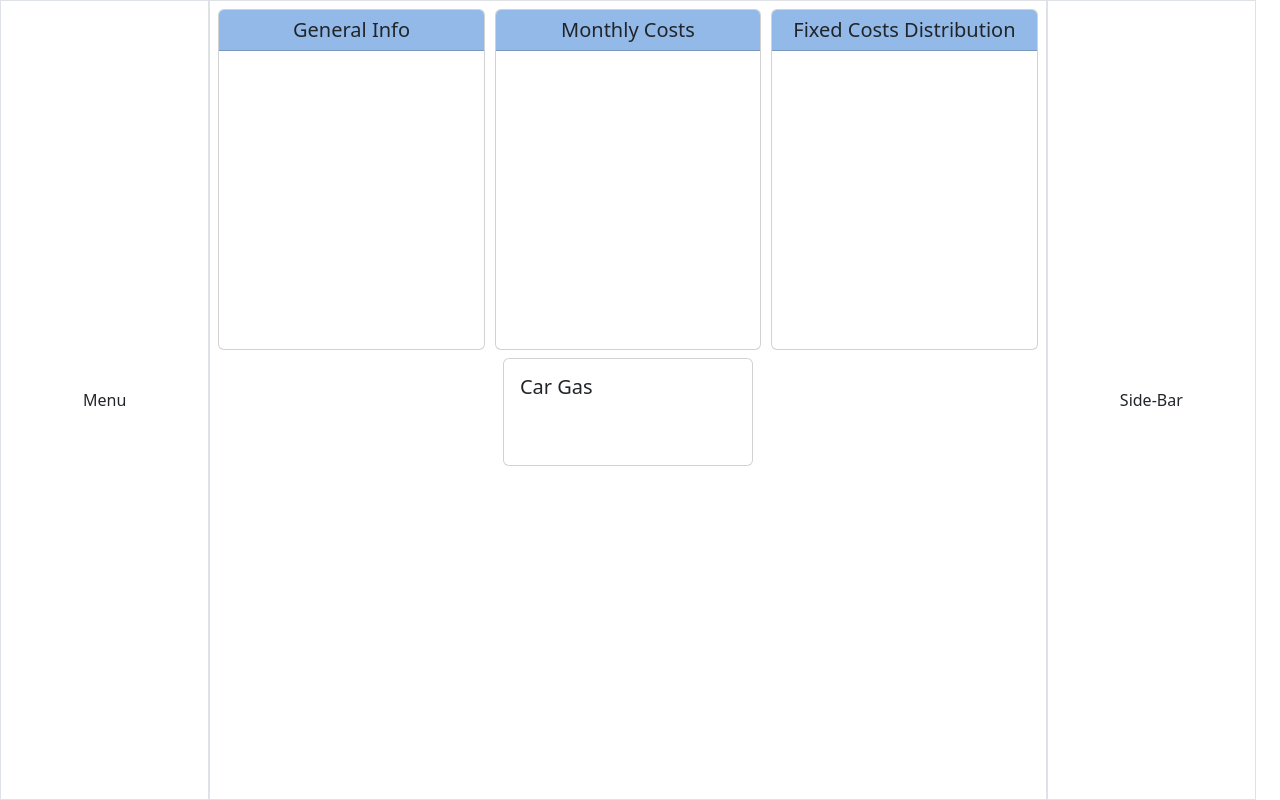
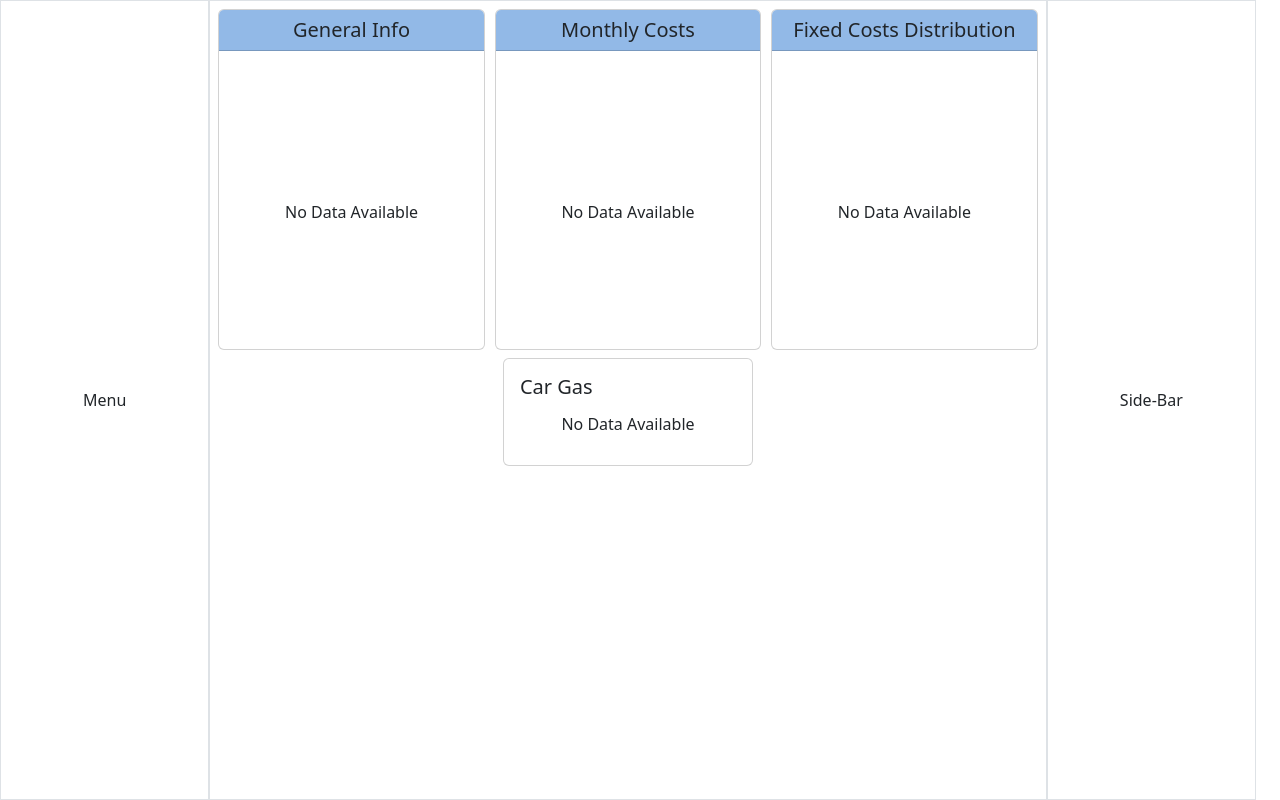
Before and after one commit to mGruber1/financialDashboard, a website: page index.html in a window 1280 px wide. Drawn offline with nearby package versions, Linux system fonts and the light colour scheme; no server answers.

Commit message:
fix: fixed empty-data-message-display

```diff
--- a/css/modifications.css
+++ b/css/modifications.css
@@ -23,12 +23,17 @@ h6 {
 }
 
 .card-body {
+  position: relative;
   overflow-y: scroll;
+  position: relative;
 }
 
 .emptyDataDisplay {
-  display: flex;
-  justify-content: center;
-  align-items: center;
-  height: 100%;
+  z-index: 1;
+  position: absolute;
+  text-align: center;
+  top: 50%;
+  left: 50%;
+  transform: translateX(-50%);
+  width: 100%;
 }
--- a/index.html
+++ b/index.html
@@ -15,16 +15,17 @@
   </head>
   <script type="module">
     import {
-      loadData
+      loadData,
     } from "./js/modules/api/dataHandling.js";
 
     import { checkBackendAvailability } from "./js/modules/api/apiCalls.js";
+    import {showEmptyDataMessage} from "./js/modules/api/dataHandlingFunctions.js";
     import displayFieldList from "./js/modules/misc/displayFieldList.js";
 
     if (await checkBackendAvailability()) {
       loadData();
     } else {
-      // TODO Implement Empty Display Function, the old one does not work anymore
+      showEmptyDataMessage();
     }
   </script>
   <body class="w-100 h-100">
--- a/js/modules/api/dataHandlingFunctions.js
+++ b/js/modules/api/dataHandlingFunctions.js
@@ -60,3 +60,18 @@ export const calculateFuckYouMoney = (incomeRate, fixedCosts) => {
   const fuckYouMoney = incomeRate - fixedCosts;
   return fuckYouMoney;
 };
+
+export const showEmptyDataMessage = () => {
+  const cardBodies = document.getElementsByClassName("card-body");
+
+  for (let cardBody of cardBodies) {
+    let emptyMessageContainer = document.createElement("div");
+    emptyMessageContainer.classList.add("emptyDataDisplay");
+
+    let emptyMessage = document.createElement("span");
+    emptyMessage.innerHTML = "No Data Available";
+
+    emptyMessageContainer.appendChild(emptyMessage);
+    cardBody.appendChild(emptyMessageContainer);
+  }
+};
```
Also changed, not shown: js/modules/api/dataHandling.js (+0 -12 lines).
